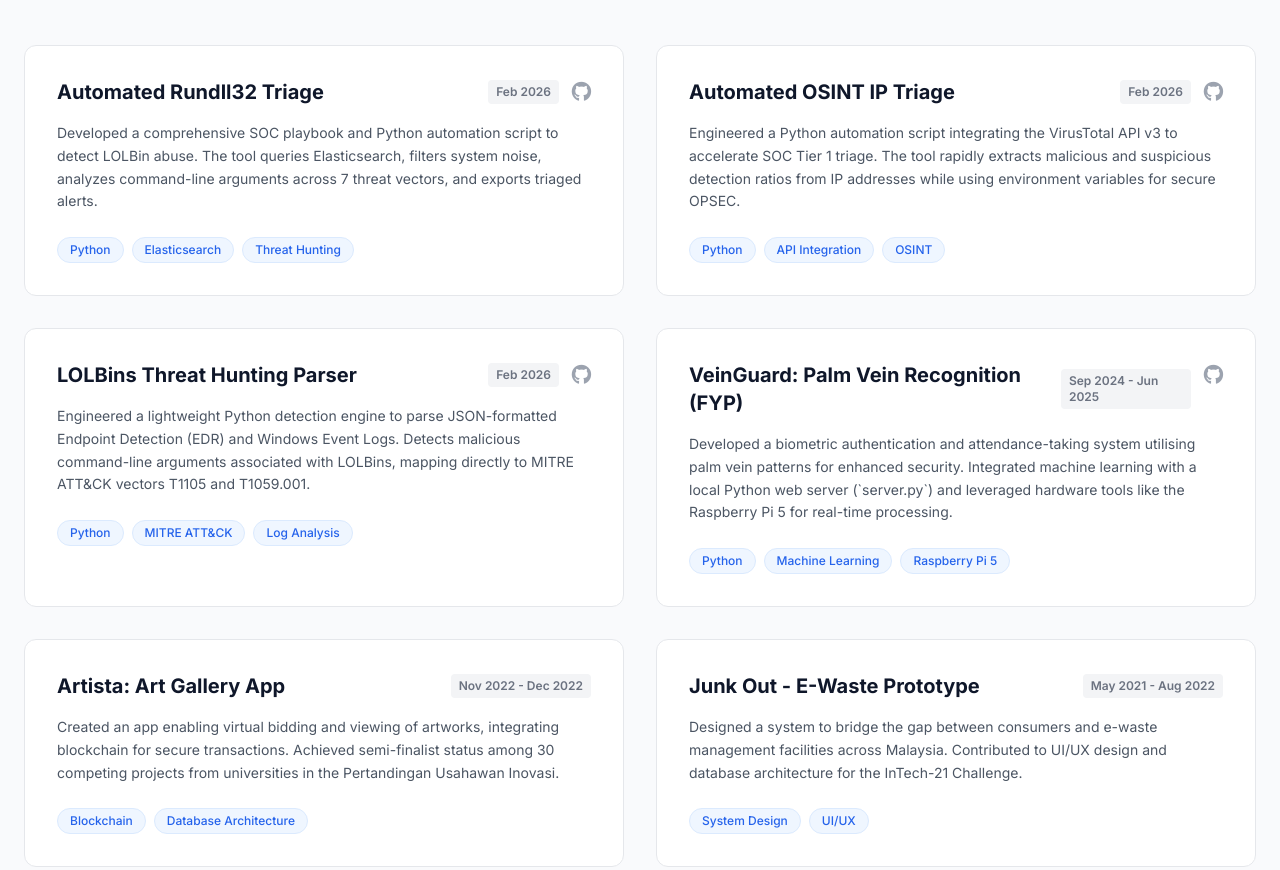
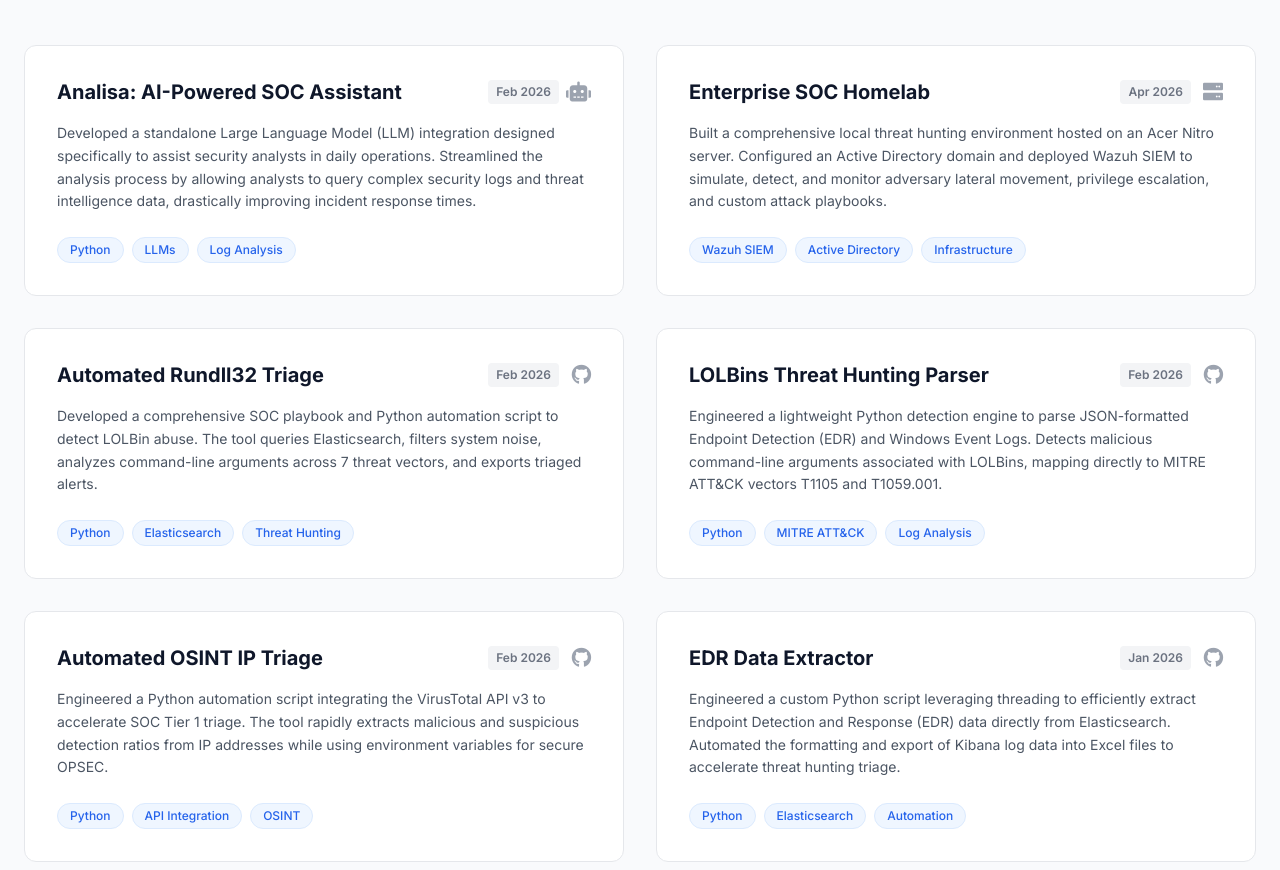
Before and after one commit to Dnielfird/myportfolio, a plain HTML site: page index.html in a window 1280 px wide. Shown: the part 1390-2260 px from the top of the page. Drawn offline with nearby package versions, Linux system fonts and the light colour scheme.

Commit message:
Added a new project to the portfolio

```diff
--- a/index.html
+++ b/index.html
@@ -295,6 +295,66 @@
 
                 <div
                     class="group bg-lightCard border border-gray-200 dark:bg-bgCard p-6 md:p-8 rounded-xl dark:rounded-lg dark:terminal-border dark:hover-terminal transition-all duration-300 hover:shadow-xl md:hover:-translate-y-2 relative">
+                    <div class="absolute top-6 right-6 md:top-8 md:right-8 text-gray-400 dark:text-gray-500 z-10 cursor-default"
+                        title="Source code not publicly linked">
+                        <i class="fas fa-robot text-xl"></i>
+                    </div>
+                    <div class="flex flex-col sm:flex-row sm:items-center justify-between mb-4 gap-2 pr-8">
+                        <h3
+                            class="text-lg md:text-xl font-bold text-slate-900 dark:text-white transition-colors group-hover:text-lightPrimary dark:group-hover:text-primary">
+                            Analisa: AI-Powered SOC Assistant</h3>
+                        <span
+                            class="text-xs font-semibold text-gray-500 bg-gray-100 dark:bg-transparent px-2 py-1 rounded dark:text-primary w-fit">Feb
+                            2026</span>
+                    </div>
+                    <p class="text-gray-600 dark:text-gray-400 mb-6 text-sm transition-colors leading-relaxed">Developed
+                        a standalone Large Language Model (LLM) integration designed specifically to assist security
+                        analysts in daily operations. Streamlined the analysis process by allowing analysts to query
+                        complex security logs and threat intelligence data, drastically improving incident response
+                        times.</p>
+                    <div class="flex flex-wrap gap-2">
+                        <span
+                            class="bg-blue-50 text-lightPrimary dark:bg-bgDark dark:text-primary px-3 py-1 rounded-full dark:rounded text-xs border border-blue-100 dark:border-secondary font-medium dark:font-normal">Python</span>
+                        <span
+                            class="bg-blue-50 text-lightPrimary dark:bg-bgDark dark:text-primary px-3 py-1 rounded-full dark:rounded text-xs border border-blue-100 dark:border-secondary font-medium dark:font-normal">LLMs</span>
+                        <span
+                            class="bg-blue-50 text-lightPrimary dark:bg-bgDark dark:text-primary px-3 py-1 rounded-full dark:rounded text-xs border border-blue-100 dark:border-secondary font-medium dark:font-normal">Log
+                            Analysis</span>
+                    </div>
+                </div>
+
+                <div
+                    class="group bg-lightCard border border-gray-200 dark:bg-bgCard p-6 md:p-8 rounded-xl dark:rounded-lg dark:terminal-border dark:hover-terminal transition-all duration-300 hover:shadow-xl md:hover:-translate-y-2 relative">
+                    <div class="absolute top-6 right-6 md:top-8 md:right-8 text-gray-400 dark:text-gray-500 z-10 cursor-default"
+                        title="Source code not publicly linked">
+                        <i class="fas fa-server text-xl"></i>
+                    </div>
+                    <div class="flex flex-col sm:flex-row sm:items-center justify-between mb-4 gap-2 pr-8">
+                        <h3
+                            class="text-lg md:text-xl font-bold text-slate-900 dark:text-white transition-colors group-hover:text-lightPrimary dark:group-hover:text-primary">
+                            Enterprise SOC Homelab</h3>
+                        <span
+                            class="text-xs font-semibold text-gray-500 bg-gray-100 dark:bg-transparent px-2 py-1 rounded dark:text-primary w-fit">Apr
+                            2026</span>
+                    </div>
+                    <p class="text-gray-600 dark:text-gray-400 mb-6 text-sm transition-colors leading-relaxed">Built a
+                        comprehensive local threat hunting environment hosted on an Acer Nitro server. Configured an
+                        Active Directory domain and deployed Wazuh SIEM to simulate, detect, and monitor adversary
+                        lateral movement, privilege escalation, and custom attack playbooks.</p>
+                    <div class="flex flex-wrap gap-2">
+                        <span
+                            class="bg-blue-50 text-lightPrimary dark:bg-bgDark dark:text-primary px-3 py-1 rounded-full dark:rounded text-xs border border-blue-100 dark:border-secondary font-medium dark:font-normal">Wazuh
+                            SIEM</span>
+                        <span
+                            class="bg-blue-50 text-lightPrimary dark:bg-bgDark dark:text-primary px-3 py-1 rounded-full dark:rounded text-xs border border-blue-100 dark:border-secondary font-medium dark:font-normal">Active
+                            Directory</span>
+                        <span
+                            class="bg-blue-50 text-lightPrimary dark:bg-bgDark dark:text-primary px-3 py-1 rounded-full dark:rounded text-xs border border-blue-100 dark:border-secondary font-medium dark:font-normal">Infrastructure</span>
+                    </div>
+                </div>
+
+                <div
+                    class="group bg-lightCard border border-gray-200 dark:bg-bgCard p-6 md:p-8 rounded-xl dark:rounded-lg dark:terminal-border dark:hover-terminal transition-all duration-300 hover:shadow-xl md:hover:-translate-y-2 relative">
                     <a href="https://github.com/Dnielfird/Automated-Rundll32-Triage" target="_blank"
                         rel="noopener noreferrer"
                         class="absolute top-6 right-6 md:top-8 md:right-8 text-gray-400 hover:text-lightPrimary dark:text-gray-500 dark:hover:text-primary transition-colors z-10"
@@ -321,6 +381,38 @@
                         <span
                             class="bg-blue-50 text-lightPrimary dark:bg-bgDark dark:text-primary px-3 py-1 rounded-full dark:rounded text-xs border border-blue-100 dark:border-secondary font-medium dark:font-normal">Threat
                             Hunting</span>
+                    </div>
+                </div>
+
+                <div
+                    class="group bg-lightCard border border-gray-200 dark:bg-bgCard p-6 md:p-8 rounded-xl dark:rounded-lg dark:terminal-border dark:hover-terminal transition-all duration-300 hover:shadow-xl md:hover:-translate-y-2 relative">
+                    <a href="https://github.com/Dnielfird/LOLBins-Threat-Hunter" target="_blank"
+                        rel="noopener noreferrer"
+                        class="absolute top-6 right-6 md:top-8 md:right-8 text-gray-400 hover:text-lightPrimary dark:text-gray-500 dark:hover:text-primary transition-colors z-10"
+                        title="View Repository">
+                        <i class="fab fa-github text-xl"></i>
+                    </a>
+                    <div class="flex flex-col sm:flex-row sm:items-center justify-between mb-4 gap-2 pr-8">
+                        <h3
+                            class="text-lg md:text-xl font-bold text-slate-900 dark:text-white transition-colors group-hover:text-lightPrimary dark:group-hover:text-primary">
+                            LOLBins Threat Hunting Parser</h3>
+                        <span
+                            class="text-xs font-semibold text-gray-500 bg-gray-100 dark:bg-transparent px-2 py-1 rounded dark:text-primary w-fit">Feb
+                            2026</span>
+                    </div>
+                    <p class="text-gray-600 dark:text-gray-400 mb-6 text-sm transition-colors leading-relaxed">
+                        Engineered a lightweight Python detection engine to parse JSON-formatted Endpoint Detection
+                        (EDR) and Windows Event Logs. Detects malicious command-line arguments associated with LOLBins,
+                        mapping directly to MITRE ATT&CK vectors T1105 and T1059.001.</p>
+                    <div class="flex flex-wrap gap-2">
+                        <span
+                            class="bg-blue-50 text-lightPrimary dark:bg-bgDark dark:text-primary px-3 py-1 rounded-full dark:rounded text-xs border border-blue-100 dark:border-secondary font-medium dark:font-normal">Python</span>
+                        <span
+                            class="bg-blue-50 text-lightPrimary dark:bg-bgDark dark:text-primary px-3 py-1 rounded-full dark:rounded text-xs border border-blue-100 dark:border-secondary font-medium dark:font-normal">MITRE
+                            ATT&CK</span>
+                        <span
+                            class="bg-blue-50 text-lightPrimary dark:bg-bgDark dark:text-primary px-3 py-1 rounded-full dark:rounded text-xs border border-blue-100 dark:border-secondary font-medium dark:font-normal">Log
+                            Analysis</span>
                     </div>
                 </div>
 
@@ -357,33 +449,29 @@
 
                 <div
                     class="group bg-lightCard border border-gray-200 dark:bg-bgCard p-6 md:p-8 rounded-xl dark:rounded-lg dark:terminal-border dark:hover-terminal transition-all duration-300 hover:shadow-xl md:hover:-translate-y-2 relative">
-                    <a href="https://github.com/Dnielfird/LOLBins-Threat-Hunter" target="_blank"
-                        rel="noopener noreferrer"
-                        class="absolute top-6 right-6 md:top-8 md:right-8 text-gray-400 hover:text-lightPrimary dark:text-gray-500 dark:hover:text-primary transition-colors z-10"
-                        title="View Repository">
+                    <div class="absolute top-6 right-6 md:top-8 md:right-8 text-gray-400 dark:text-gray-500 z-10 cursor-default"
+                        title="Source code not publicly linked">
                         <i class="fab fa-github text-xl"></i>
-                    </a>
+                    </div>
                     <div class="flex flex-col sm:flex-row sm:items-center justify-between mb-4 gap-2 pr-8">
                         <h3
                             class="text-lg md:text-xl font-bold text-slate-900 dark:text-white transition-colors group-hover:text-lightPrimary dark:group-hover:text-primary">
-                            LOLBins Threat Hunting Parser</h3>
+                            EDR Data Extractor</h3>
                         <span
-                            class="text-xs font-semibold text-gray-500 bg-gray-100 dark:bg-transparent px-2 py-1 rounded dark:text-primary w-fit">Feb
+                            class="text-xs font-semibold text-gray-500 bg-gray-100 dark:bg-transparent px-2 py-1 rounded dark:text-primary w-fit">Jan
                             2026</span>
                     </div>
                     <p class="text-gray-600 dark:text-gray-400 mb-6 text-sm transition-colors leading-relaxed">
-                        Engineered a lightweight Python detection engine to parse JSON-formatted Endpoint Detection
-                        (EDR) and Windows Event Logs. Detects malicious command-line arguments associated with LOLBins,
-                        mapping directly to MITRE ATT&CK vectors T1105 and T1059.001.</p>
+                        Engineered a custom Python script leveraging threading to efficiently extract Endpoint Detection
+                        and Response (EDR) data directly from Elasticsearch. Automated the formatting and export of
+                        Kibana log data into Excel files to accelerate threat hunting triage.</p>
                     <div class="flex flex-wrap gap-2">
                         <span
                             class="bg-blue-50 text-lightPrimary dark:bg-bgDark dark:text-primary px-3 py-1 rounded-full dark:rounded text-xs border border-blue-100 dark:border-secondary font-medium dark:font-normal">Python</span>
                         <span
-                            class="bg-blue-50 text-lightPrimary dark:bg-bgDark dark:text-primary px-3 py-1 rounded-full dark:rounded text-xs border border-blue-100 dark:border-secondary font-medium dark:font-normal">MITRE
-                            ATT&CK</span>
+                            class="bg-blue-50 text-lightPrimary dark:bg-bgDark dark:text-primary px-3 py-1 rounded-full dark:rounded text-xs border border-blue-100 dark:border-secondary font-medium dark:font-normal">Elasticsearch</span>
                         <span
-                            class="bg-blue-50 text-lightPrimary dark:bg-bgDark dark:text-primary px-3 py-1 rounded-full dark:rounded text-xs border border-blue-100 dark:border-secondary font-medium dark:font-normal">Log
-                            Analysis</span>
+                            class="bg-blue-50 text-lightPrimary dark:bg-bgDark dark:text-primary px-3 py-1 rounded-full dark:rounded text-xs border border-blue-100 dark:border-secondary font-medium dark:font-normal">Automation</span>
                     </div>
                 </div>
 
@@ -438,28 +526,6 @@
                         <span
                             class="bg-blue-50 text-lightPrimary dark:bg-bgDark dark:text-primary px-3 py-1 rounded-full dark:rounded text-xs border border-blue-100 dark:border-secondary font-medium dark:font-normal">Database
                             Architecture</span>
-                    </div>
-                </div>
-
-                <div
-                    class="group bg-lightCard border border-gray-200 dark:bg-bgCard p-6 md:p-8 rounded-xl dark:rounded-lg dark:terminal-border dark:hover-terminal transition-all duration-300 hover:shadow-xl md:hover:-translate-y-2 relative">
-                    <div class="flex flex-col sm:flex-row sm:items-center justify-between mb-4 gap-2">
-                        <h3
-                            class="text-lg md:text-xl font-bold text-slate-900 dark:text-white transition-colors group-hover:text-lightPrimary dark:group-hover:text-primary">
-                            Junk Out - E-Waste Prototype</h3>
-                        <span
-                            class="text-xs font-semibold text-gray-500 bg-gray-100 dark:bg-transparent px-2 py-1 rounded dark:text-primary w-fit">May
-                            2021 - Aug 2022</span>
-                    </div>
-                    <p class="text-gray-600 dark:text-gray-400 mb-6 text-sm transition-colors leading-relaxed">Designed
-                        a system to bridge the gap between consumers and e-waste management facilities across Malaysia.
-                        Contributed to UI/UX design and database architecture for the InTech-21 Challenge.</p>
-                    <div class="flex flex-wrap gap-2">
-                        <span
-                            class="bg-blue-50 text-lightPrimary dark:bg-bgDark dark:text-primary px-3 py-1 rounded-full dark:rounded text-xs border border-blue-100 dark:border-secondary font-medium dark:font-normal">System
-                            Design</span>
-                        <span
-                            class="bg-blue-50 text-lightPrimary dark:bg-bgDark dark:text-primary px-3 py-1 rounded-full dark:rounded text-xs border border-blue-100 dark:border-secondary font-medium dark:font-normal">UI/UX</span>
                     </div>
                 </div>
 
```
